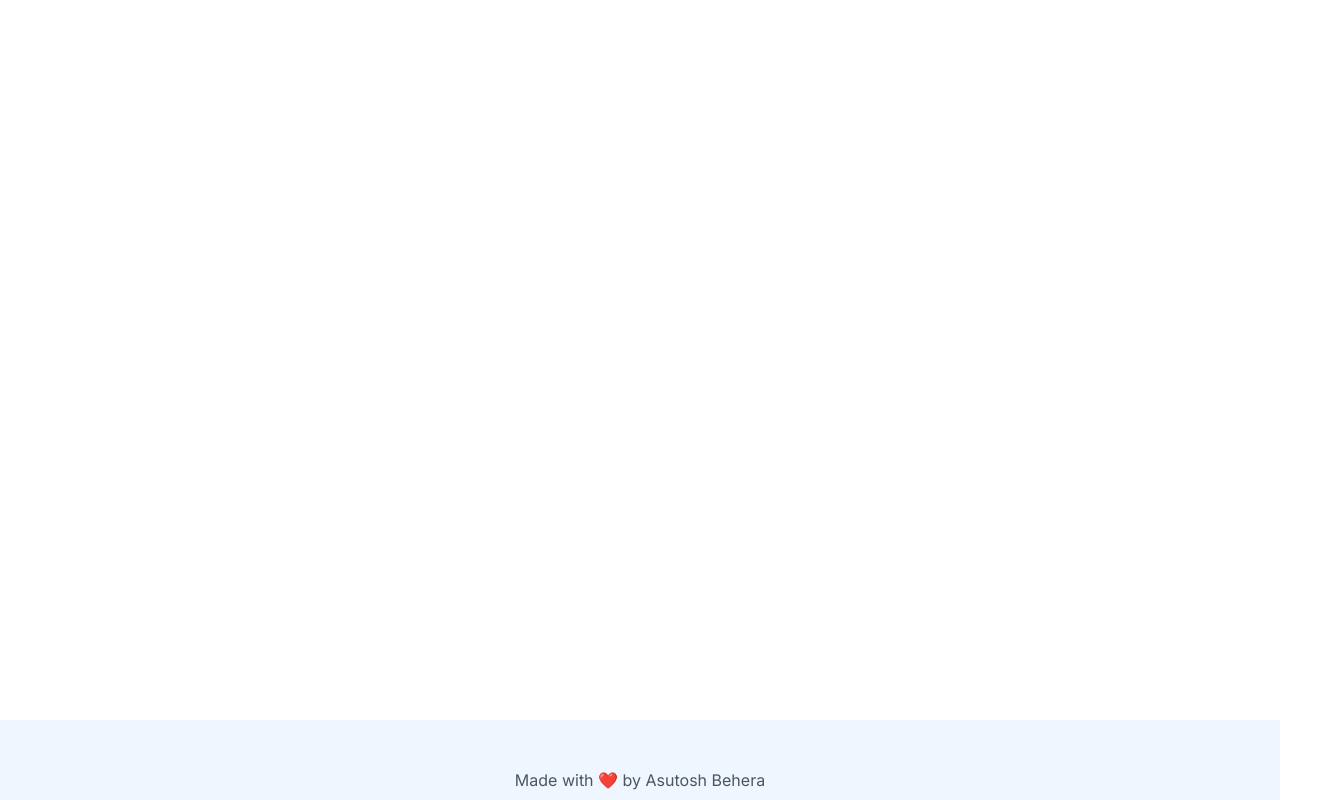
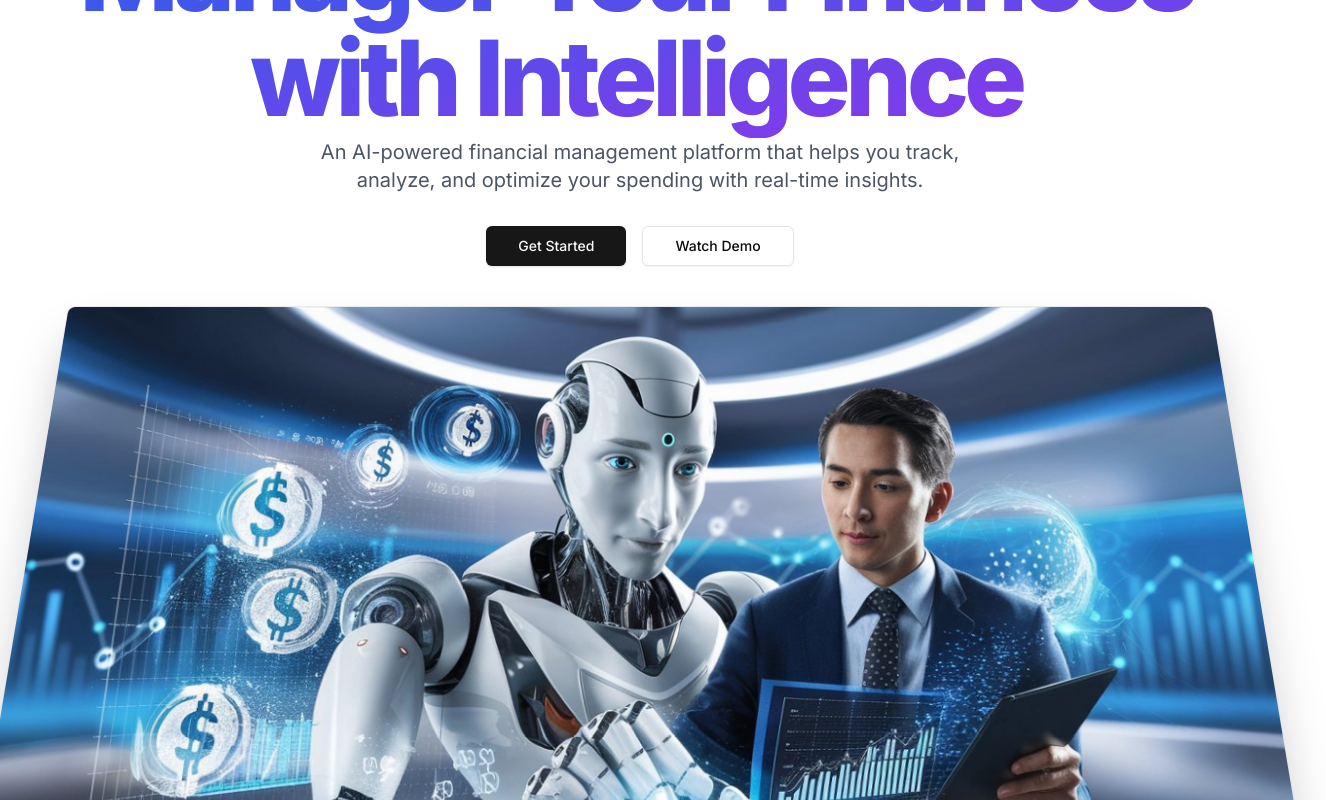
Before and after one commit to asutoshb/Welth-Ai-Finance-platform, a Next.js app: page / in a window 1280 px wide. Shown: the part 240-1040 px from the top of the page, 1326 px wide, since content can reach past the window. Built offline with nearby package versions, Linux system fonts and the light colour scheme; no server answers.

Commit message:
landing page

```diff
--- a/app/globals.css
+++ b/app/globals.css
@@ -70,3 +70,27 @@
     @apply bg-background text-foreground;
   }
 }
+
+@layer utilities {
+  .gradient {
+    @apply bg-gradient-to-br from-blue-600 to-purple-600;
+  }
+
+  .gradient-title{
+    @apply gradient font-extrabold tracking-tighter pr-2 pb-2 text-transparent bg-clip-text;
+  }
+}
+
+.hero-image-wrapper {
+  perspective: 1000px;
+}
+
+.hero-image {
+  transform: rotateX(15deg) scale(1);
+  transition: transform 0.5s ease-out;
+  will-change: transform;
+}
+
+.hero-image.scrolled {
+  transform: rotateX(0deg) scale(1) translateY(40px);
+}
--- a/app/page.js
+++ b/app/page.js
@@ -1,9 +1,10 @@
+import HeroSection from "@/components/hero";
 import { Button } from "@/components/ui/button";
 
 export default function Home() {
   return (
     <div className="mt-40">
-      <Button variant="destructive">Get Started</Button>
+      <HeroSection />
     </div>
   );
 }
--- /dev/null
+++ b/components/hero.jsx
@@ -0,0 +1,66 @@
+"use client";
+
+import Link from "next/link";
+import { Button } from "./ui/button";
+import Image from "next/image";
+import { useEffect, useRef } from "react";
+
+const HeroSection = () => {
+  const imageRef = useRef();
+
+  useEffect(() => {
+    const imageElement = imageRef.current;
+    const handleScroll = () => {
+        const scrollPosition = window.scrollY;
+        const scrollThreshold = 100;
+
+        if(scrollPosition > scrollThreshold) {
+            imageElement.classList.add("scrolled");
+        } else {
+            imageElement.classList.remove("scrolled");
+        }
+    };
+    window.addEventListener("scroll", handleScroll);
+
+    return () => window.removeEventListener("scroll", handleScroll);
+  }, []);
+  return (
+    <div className="pb-20 px-4">
+      <div className="container mx-auto text-center">
+        <h1 className="text-5xl md:text-8xl lg:text-[105px] pb-6 gradient-title">
+          Manager Your Finances <br /> with Intelligence
+        </h1>
+        <p className="text-xl text-gray-600 mb-8 max-w-2xl mx-auto">
+          An AI-powered financial management platform that helps you track,
+          analyze, and optimize your spending with real-time insights.
+        </p>
+        <div className="flex justify-center space-x-4">
+          <Link href="/dashboard">
+            <Button size="lg" className="px-8">
+              Get Started
+            </Button>
+          </Link>
+          <Link href="https://www.youtube.com/@DSAinJS">
+            <Button size="lg" variant="outline" className="px-8">
+              Watch Demo
+            </Button>
+          </Link>
+        </div>
+        <div className="hero-image-wrapper">
+          <div ref={imageRef} className="hero-image">
+            <Image
+              src="/banner.jpeg"
+              width={1280}
+              height={720}
+              alt="Dashboard Preview"
+              priority
+              className="rounded-lg shadow-2xl border mx-auto"
+            />
+          </div>
+        </div>
+      </div>
+    </div>
+  );
+};
+
+export default HeroSection;
```
Also changed, not shown: data/landing.js (added, +111 -0 lines).
